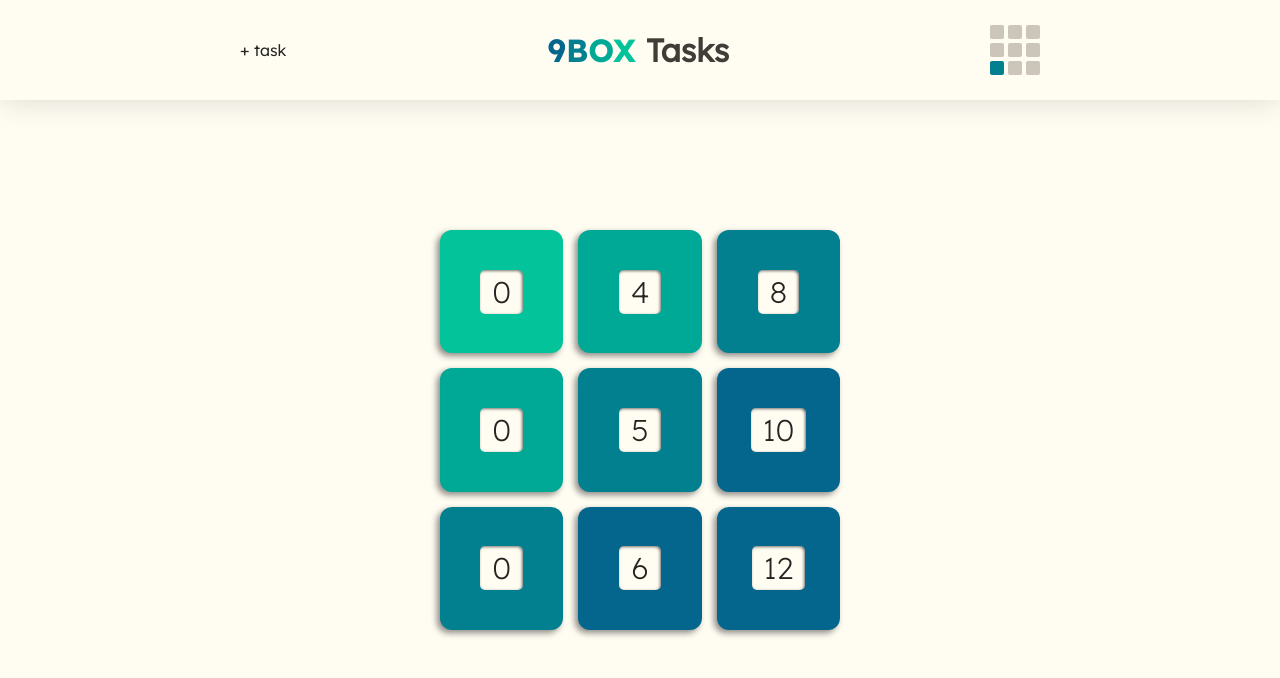
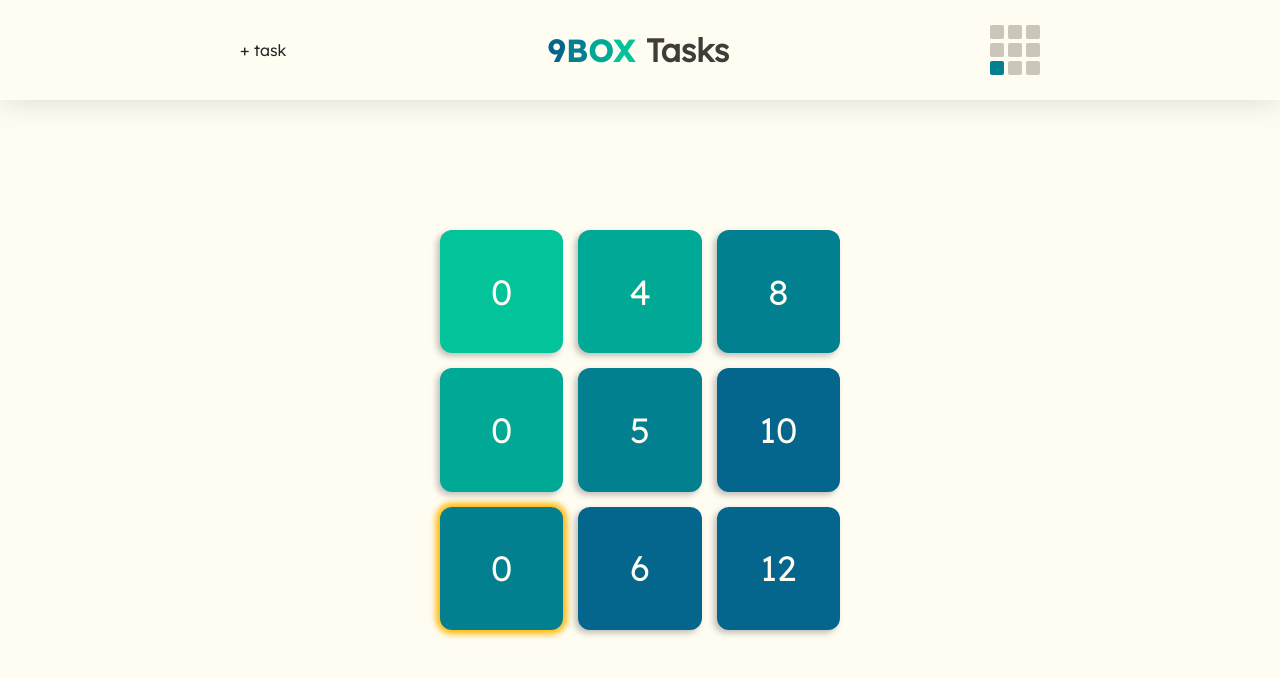
Before and after one commit to z-saylor/task-grid, a website built with webpack: page src/template.html in a window 1280 px wide. Built offline with nearby package versions, Linux system fonts and the light colour scheme.

Commit message:
updated active styling for grid module. removed grid number surrounding box styling - left grid number div structure in case desire to re-implement later

```diff
--- a/src/grid-module/grid-module.css
+++ b/src/grid-module/grid-module.css
@@ -10,24 +10,32 @@
     margin-top: 100px;
 }
 
-.grid-cell {
+.grid-cell{
     display: flex;
     align-items: center;
     justify-content: center;
     border-radius: 12px;
-    box-shadow: -3px 3px 6px rgba(0, 0, 0, 0.45);
 }
 
+.grid-cell:not(.active){
+    box-shadow: -3px 3px 6px rgba(0, 0, 0, 0.25);
+}
+.grid-cell.active {
+    box-shadow: 0px 0px 6px 4px #ffb703;
+}
+
+
 .grid-number {
-    background-color: var(--color-white);
+   /* background-color: var(--color-white);
     padding: 3px 12px;
     border-radius: 5px;
+    box-shadow: inset -1px 1px 3px 1px rgba(0, 0, 0, 0.25);*/
     display: flex;
     justify-content: center;
     align-items: center;
-    font-size: 30px;
-    font-family: 'Lexend-Extra-Light';
-    box-shadow: inset -1px 1px 3px rgba(0, 0, 0, 0.55);
+    font-size: 35px;
+    font-family: 'Lexend-Light';
+    color: var(--color-white);
 }
 
 .mini-grid {
--- a/src/grid-module/grid-module.js
+++ b/src/grid-module/grid-module.js
@@ -19,6 +19,9 @@ function buildGrid() {
             gridCellDiv.dataset.column = j;
             gridNumberDiv.dataset.row = i;
             gridNumberDiv.dataset.column = j;
+            if (i==2 && j==0) {
+                gridCellDiv.classList.add("active");
+            }
             gridNumberDiv.textContent = ((i+4)*j).toString();
             gridCellDiv.appendChild(gridNumberDiv);
             gridDiv.appendChild(gridCellDiv);
```
